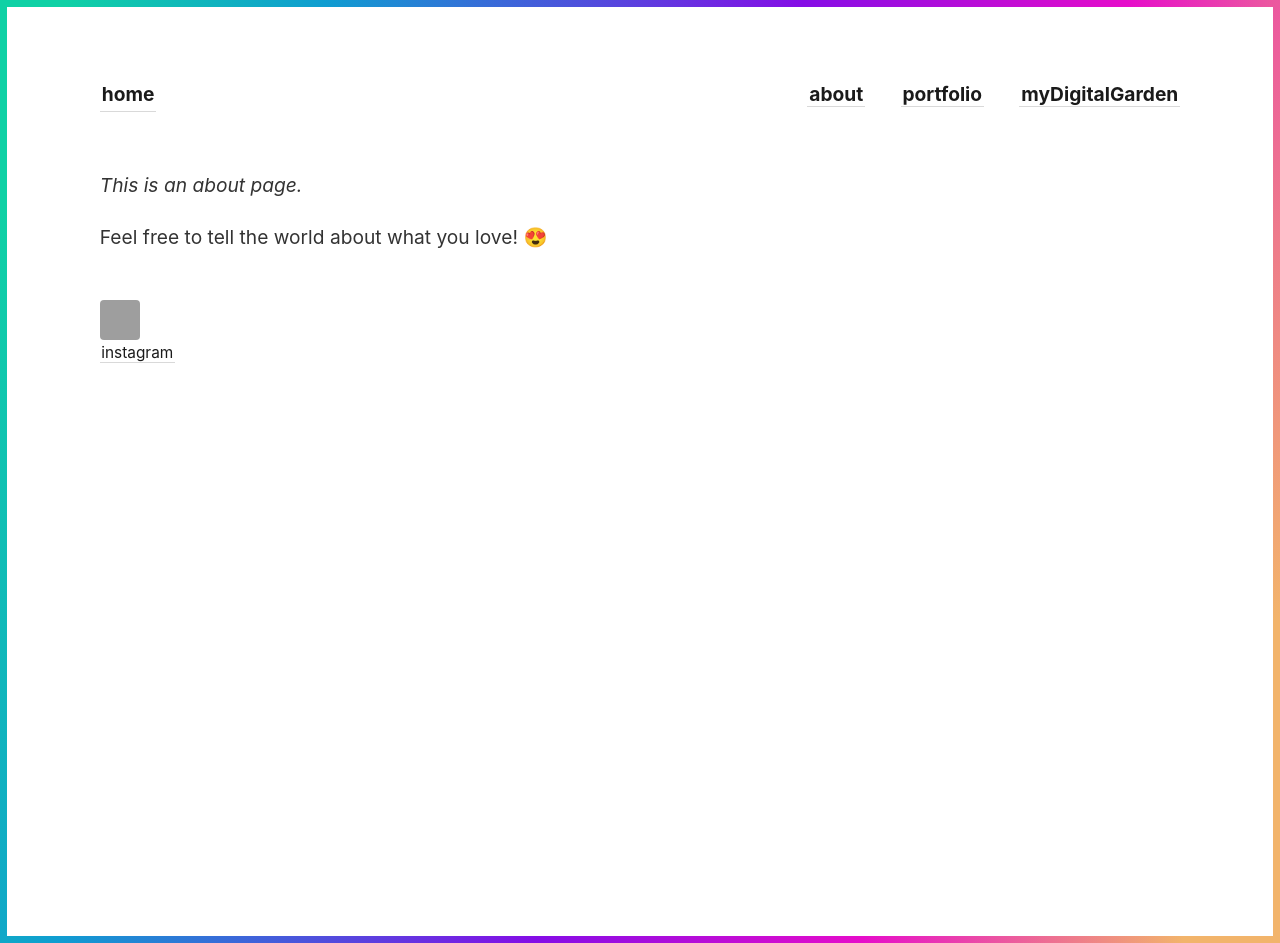
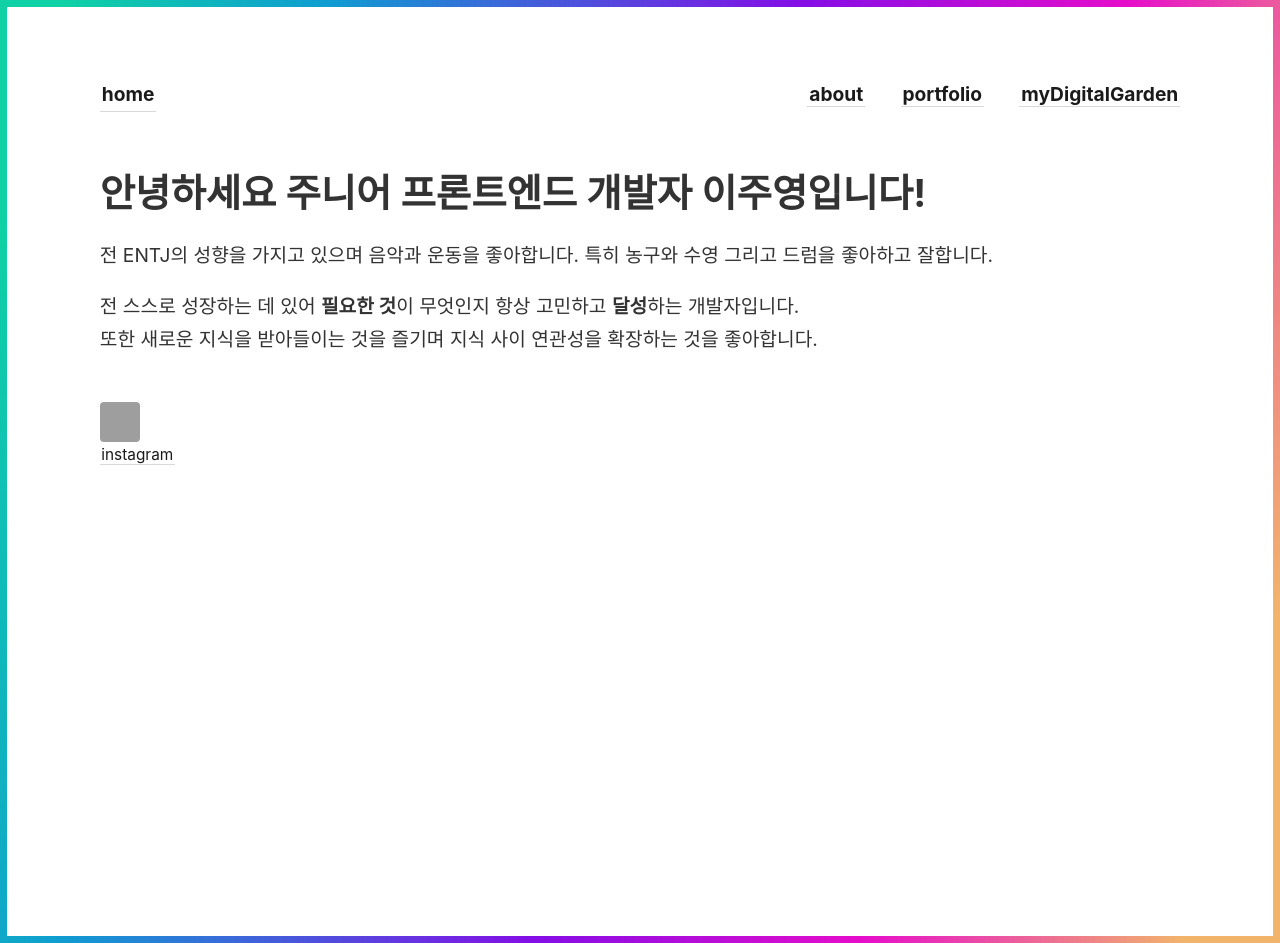
Before and after one commit to CodyMan0/myDigitalGarden, a Jekyll site: the page built from _pages/about.md, in a window 1280 px wide. Built offline with Jekyll 4.4.1, drawn with Linux system fonts in a browser that asks for light colours; grey boxes are pictures that could not be loaded.

Commit message:
update 1/1

```diff
--- a/_includes/nav.html
+++ b/_includes/nav.html
@@ -3,9 +3,7 @@
 	<div class="nav">
 		<a class="internal-link" href="/about"><b>about</b></a>
 		<a class="internal-link" href="/portfolio"><b>portfolio</b></a>
-		<a class="internal-link" href="{{ site.baseurl }}/"
-			><b>myDigitalGarden</b></a
-		>
+		<a class="internal-link" href="/knowledge-mocs"><b>myDigitalGarden</b></a>
 	</div>
 </div>
 
--- a/_pages/about.md
+++ b/_pages/about.md
@@ -4,9 +4,11 @@ title: About
 permalink: /about
 ---
 
-_This is an about page._
+# 안녕하세요 주니어 프론트엔드 개발자 이주영입니다!
 
-Feel free to tell the world about what you love! 😍
+전 ENTJ의 성향을 가지고 있으며 음악과 운동을 좋아합니다. 특히 농구와 수영 그리고 드럼을 좋아하고 잘합니다.
+
+전 스스로 성장하는 데 있어 **필요한 것**이 무엇인지 항상 고민하고 **달성**하는 개발자입니다. <br>또한 새로운 지식을 받아들이는 것을 즐기며 지식 사이 연관성을 확장하는 것을 좋아합니다.
 
 <style>
   body {
```
Also changed, not shown: _notes/knowledge_MOCs.md (+3 -0 lines), _pages/index.md (+1 -1 lines).
